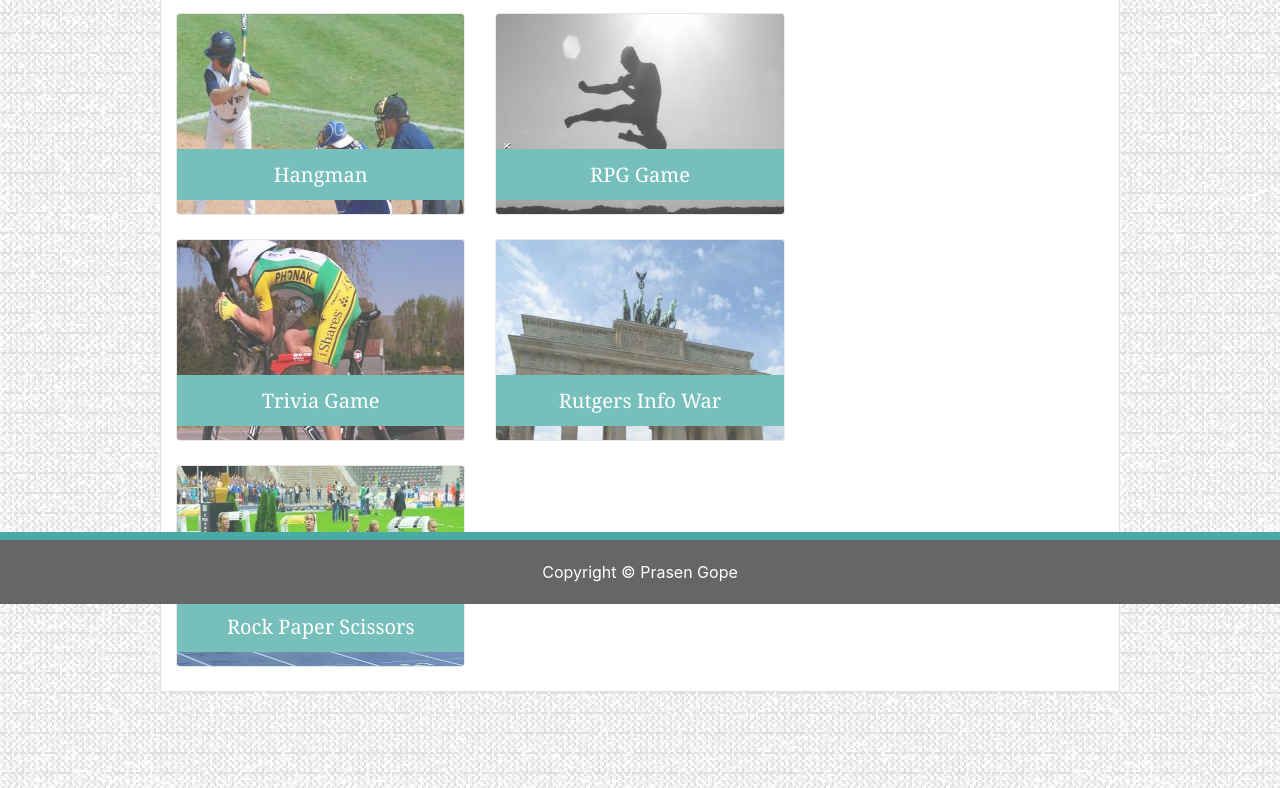
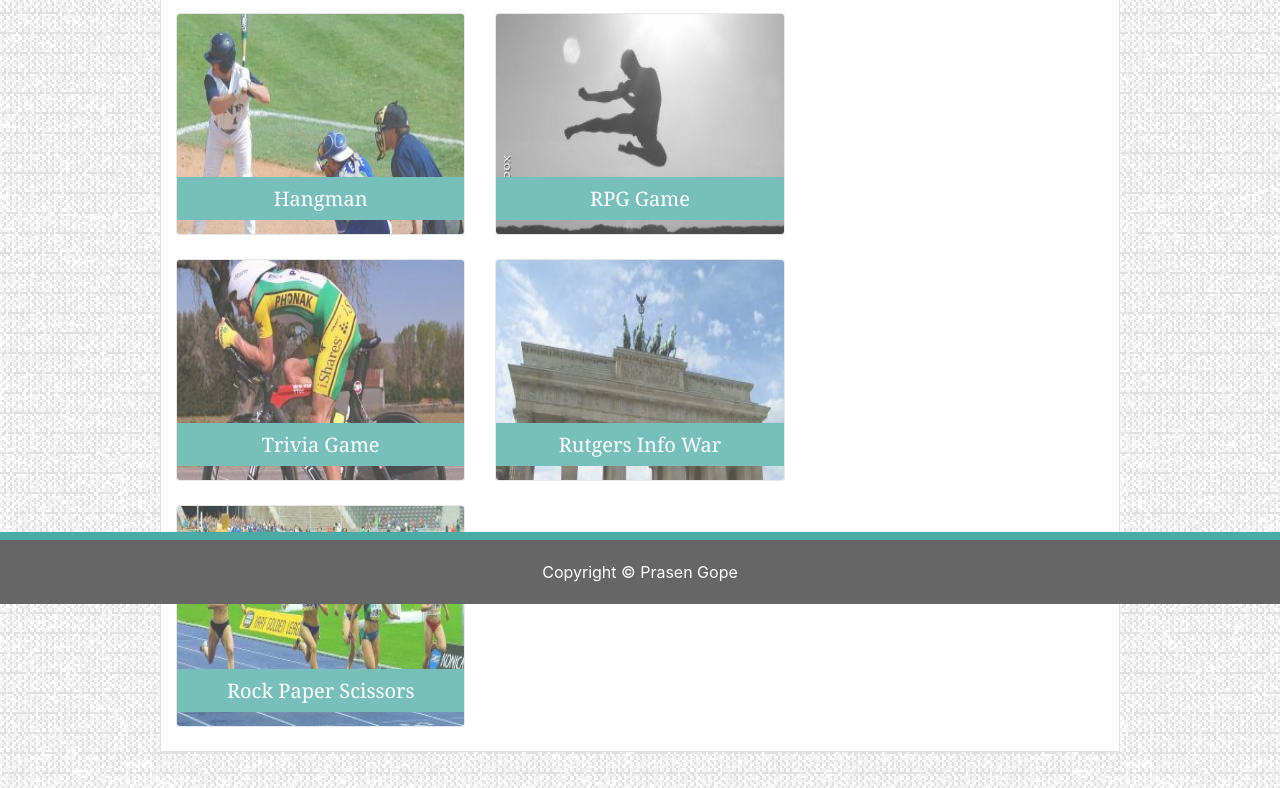
Before and after one commit to prasengope/Basic-Portfolio-Bootstrap, a plain HTML site: page portfolio.html in a window 1280 px wide. Shown: the part 196-984 px from the top of the page. Drawn offline with nearby package versions, Linux system fonts and the light colour scheme.

Commit message:
polished navbar items

```diff
--- a/assets/style.css
+++ b/assets/style.css
@@ -104,10 +104,6 @@ p{
     opacity: 1;
 }
 
-.liam{
-    visibility: hidden;
+.navbar-light .navbar-brand{
+    color: white;
 }
-
-.liam:hover{
-    visibility: visible;
-}
--- a/portfolio.html
+++ b/portfolio.html
@@ -18,7 +18,7 @@
   <body>
     <!-- navbar -->
     <nav
-      class="navbar navbar-expand-md bg-light border-bottom py-0">
+      class="navbar navbar-expand-sm navbar-light bg-light border-bottom py-0">
       <div class="container p-0">
         <span class="navbar-brand mb-0 h1">Prasen Gope</span>
         <button
@@ -64,32 +64,27 @@
 
           <!-- portfolio#1 & 2 using cards-->
           <div class="row">
-            <div class="col-md-6">
+            <div class="col-sm-6">
               <div class="card">
-                <img
-                  src="./assets/images/Hangman.jpeg"
-                  class="card-img img-fluid position-relative"
-                  style="height:200px"
-                  alt="..."/>
+                <img src="./assets/images/Hangman.jpeg"
+                  class="card-img img-responsive position-relative" alt="..." style="height:220px"/>
                 <div class="card-img-overlay">
                   <a href="#"
-                    class="card-title game-name text-center position-absolute py-2"
+                    class="card-title text-center position-absolute py-1"
                     style="width:100%">
                     Hangman
                 </a>
                 </div>
               </div>
             </div>
-            <div class="col-md-6">
+            <div class="col-sm-6">
               <div class="card">
-                <img
-                  src="./assets/images/RPG-Game.jpeg"
-                  class="card-img img-fluid position-relative"
-                  style="height:200px"
-                  alt="..."/>
+                <img src="./assets/images/RPG-Game.jpeg"
+                  class="card-img img-responsive position-relative"
+                  alt="..."style="height:220px"/>
                 <div class="card-img-overlay">
                   <a href="#"
-                    class="card-title game-name text-center position-absolute py-2"
+                    class="card-title text-center position-absolute py-1"
                     style="width:100%">
                     RPG Game
                   </a>
@@ -100,32 +95,28 @@
 
           <!-- portfolio#3 & 4 using cards-->
           <div class="row mt-4">
-            <div class="col-md-6">
+            <div class="col-sm-6">
               <div class="card">
-                <img
-                  src="./assets/images/Trivia-Game.jpeg"
-                  class="card-img img-fluid position-relative"
-                  style="height:200px"
-                  alt="..."/>
+                <img src="./assets/images/Trivia-Game.jpeg"
+                  class="card-img img-responsive position-relative"
+                  alt="..."style="height:220px"/>
                 <div class="card-img-overlay">
                   <a href="#"
-                    class="card-title game-name text-center position-absolute py-2"
+                    class="card-title text-center position-absolute py-1"
                     style="width:100%">
                     Trivia Game
                 </a>
                 </div>
               </div>
             </div>
-            <div class="col-md-6">
+            <div class="col-sm-6">
               <div class="card">
-                <img
-                  src="./assets/images/Rutgers-Info-Widget.jpeg"
-                  class="card-img img-fluid position-relative"
-                  style="height:200px"
-                  alt="..."/>
+                <img src="./assets/images/Rutgers-Info-Widget.jpeg"
+                  class="card-img img-responsive position-relative"
+                  alt="..."style="height:220px"/>
                 <div class="card-img-overlay">
                   <a href="#"
-                    class="card-title game-name text-center position-absolute py-2"
+                    class="card-title text-center position-absolute py-1"
                     style="width:100%">
                     Rutgers Info War
                   </a>
@@ -136,16 +127,14 @@
 
           <!-- portfolio#5 using card-->
           <div class="row mt-4">
-            <div class="col-md-6">
+            <div class="col-sm-6">
               <div class="card mb-4">
-                <img
-                  src="./assets/images/Rock-Paper=Scissors.jpeg"
-                  class="card-img img-fluid position-relative"
-                  style="height:200px"
-                  alt="..."/>
+                <img src="./assets/images/Rock-Paper=Scissors.jpeg"
+                  class="card-img img-responsive position-relative"
+                  alt="..." style="height:220px"/>
                 <div class="card-img-overlay">
                   <a href="#"
-                    class="card-title game-name text-center position-absolute py-2"
+                    class="card-title text-center position-absolute py-1"
                     style="width:100%">
                     Rock Paper Scissors
                   </a>
```
Also changed, not shown: contact.html (+3 -3 lines), index.html (+7 -4 lines).
